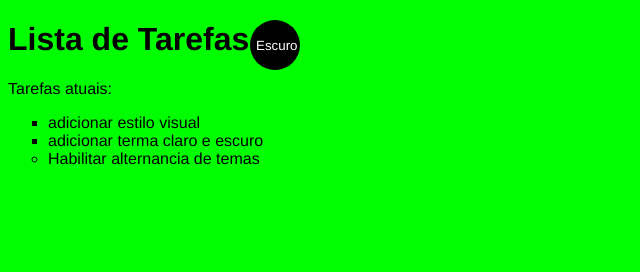
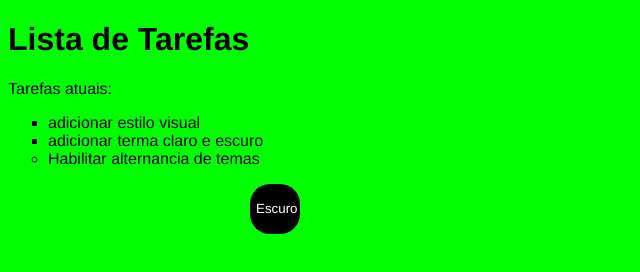
Before and after one commit to C10v15/site_Simples, a plain HTML site: page index.html in a window 1280 px wide. Shown: the whole page, without its empty margins (0-640 px from the left). Drawn offline with Linux system fonts and the light colour scheme.

```diff
--- a/main.css
+++ b/main.css
@@ -41,11 +41,10 @@
 
 .btn {
     position: absolute;
-    top: 20px;
     left: 250px;
     height: 50px;
     width: 50px;
-    border-radius: 50%;
+    border-radius: 40%;
     border: none;
     color: var(--btnFontColor);
     background-color: var(--btnBg);
```
